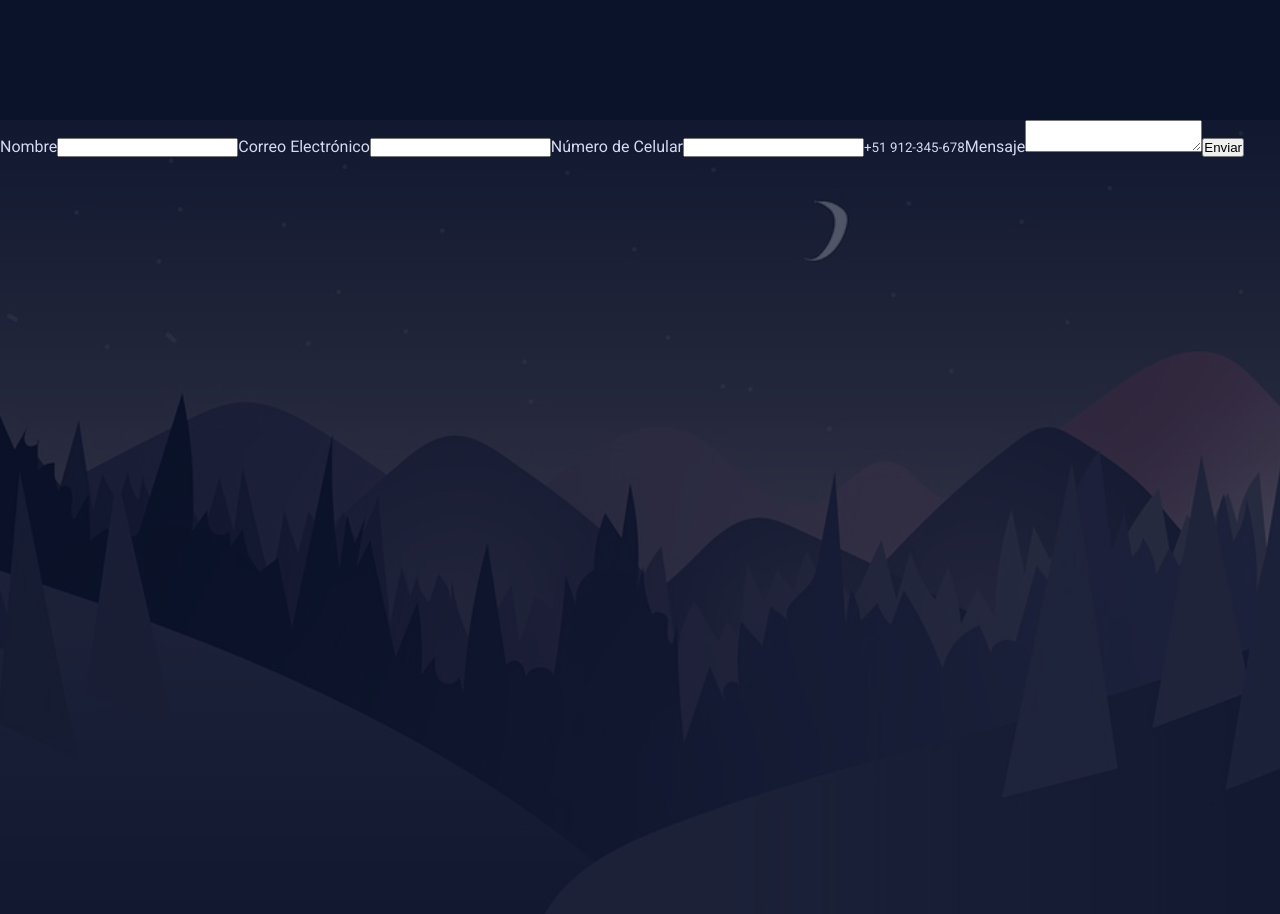
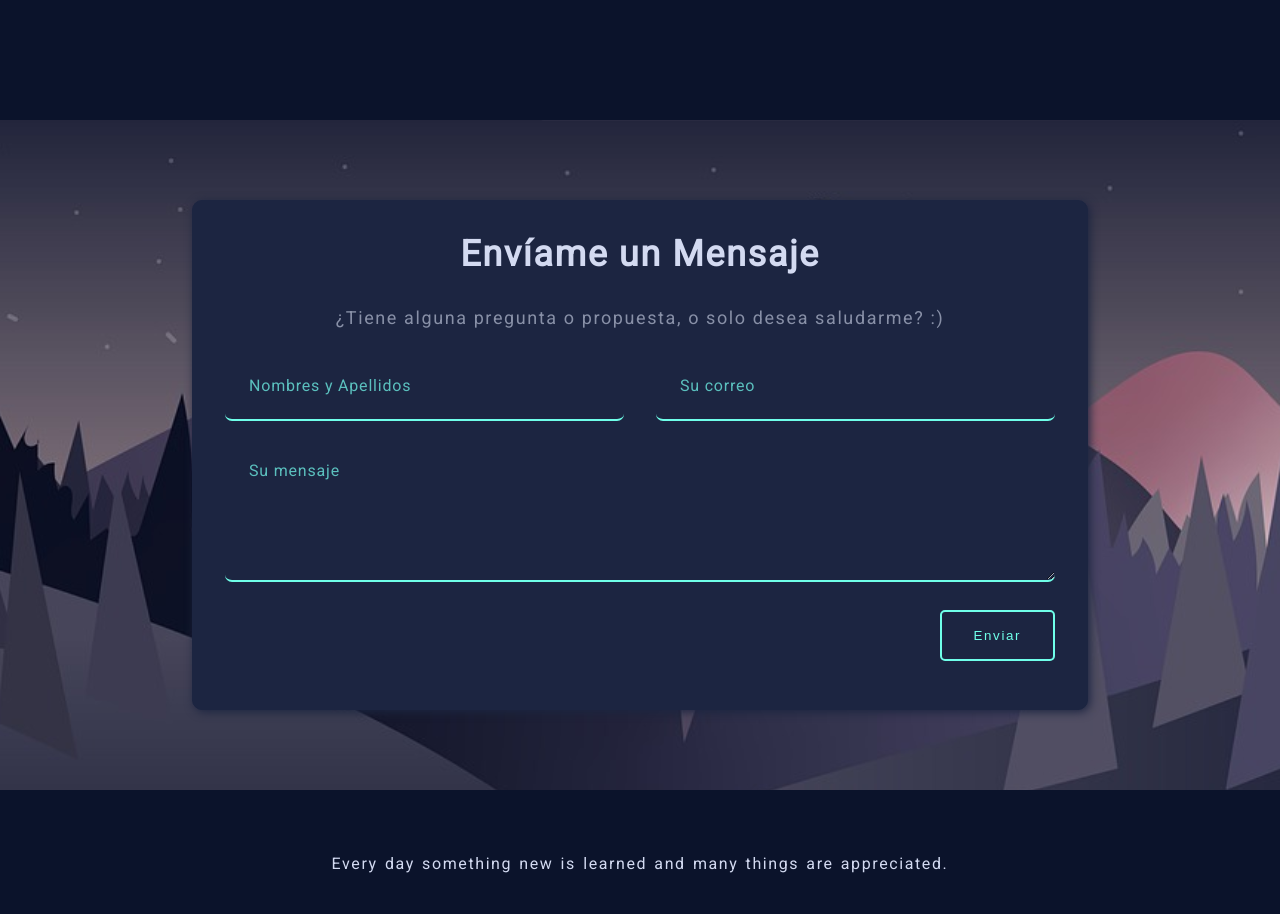
Before and after one commit to mayconyucra/portfolio, a React (Create React App) app: page / in a window 1280 px wide. Shown: the part 1480-2394 px from the top of the page. Built offline with nearby package versions, Linux system fonts and the light colour scheme.

Commit message:
Modificacion de estilos

```diff
--- a/src/Contact.jsx
+++ b/src/Contact.jsx
@@ -1,15 +1,125 @@
 import React, { useRef } from 'react'
 import emailjs from '@emailjs/browser'
-import styled from 'styled-components';
+import styled,{css} from 'styled-components';
 import GlobalColor from './components/GlobalColors';
 
+///  Contenedor de la seccion formulario///
 const ContainerSectionForm = styled.section`
     position: relative;
-    height: 100vh;
-    min-height: 100vh;
     color: ${GlobalColor.title};
+    padding: 5rem 0;
+`;
+///  Contenedor de la seccion formulario///
 
+///  Contenedor del formulario///
+const ContainerForm = styled.div`
+    max-width: 70vw;
+    margin: 0 auto;
+    padding: 2rem 1rem;
+    background-color: ${GlobalColor.secondary};
+    border: 1px solid ${GlobalColor.secondary};
+    box-shadow:2px 2px 10px ${GlobalColor.secondary};
+    border-radius: 10px;
 `;
+///  Contenedor del formulario///
+
+///  Texto SendME///
+const TextSendMe = styled.h1`
+    text-align: center;
+    font-size: 36px;
+    margin-bottom: 2rem;
+    letter-spacing: .1rem;
+`;
+///  Texto SendME///
+
+///  Texto Random///
+const SpanText = styled.span`
+    text-align: center;
+    font-size: 18px;
+    margin: 1rem 0;
+    color: ${GlobalColor.paragraph};
+    letter-spacing: .1rem;
+    display: block;
+`;
+///  Texto Random///
+
+///  Estilos del Formulario///
+const FromStyles = styled.form`
+    margin: 1rem 0;
+`;
+const ContainerNameEmail = styled.div`
+    width: 100%;
+    display: flex;
+    margin-top: 1rem;
+`;
+const ContainerName = styled.div`
+    width: 50%;
+    padding: 0 1rem;
+`;
+const ContainerEmail = styled.div`
+    width: 50%;
+    padding: 0 1rem;
+`;
+const ContainerMessage = styled.div`
+    width: 100%;
+    padding: 0 1rem;
+`;
+const InputStyle = css`
+    background-color:transparent;
+    width: 100%;
+    margin: .5rem 0;
+    border: none;
+    border-radius: 7px;
+    color: ${GlobalColor.title};
+    font-family: inherit;
+    font-size: initial;
+    letter-spacing: .05rem;
+    border-bottom: 2px solid ${GlobalColor.fifeth};
+    padding: 1.5rem;
+    &::placeholder{
+        color: ${GlobalColor.fourth};
+    }
+`;
+const Input = styled.input`
+    ${InputStyle};
+`;
+const Textarea = styled.textarea`
+    ${InputStyle};
+
+    &::-webkit-scrollbar{
+      width: 10px;
+      background-color: ${GlobalColor.primary};
+    }
+    &::-webkit-scrollbar-thumb{
+      background-color: ${GlobalColor.third};
+      border-radius: 10px;
+    }
+`;
+
+///Boton Enviar Formulario///
+const ContainerButtonSend = styled.div`
+    display: flex;
+    justify-content: end;
+    padding: 0 1rem;
+`;
+const ButtonSend = styled.input`
+    background-color: transparent;
+    margin-top: 1rem;
+    border: 2px solid ${GlobalColor.fifeth};
+    padding: 1rem 2rem;
+    border-radius: 5px;
+    color: ${GlobalColor.fifeth};
+    letter-spacing: .1rem;
+    transition: .5s;
+    cursor: pointer;
+    &:hover{
+        background-color: ${GlobalColor.fourth};
+        color: ${GlobalColor.primary};
+    }
+`;
+///Boton Enviar Formulario///
+
+///  Estilos del Formulario///
 const Contact = () => {
 
     ////// FORMULARIO - EMAILJS/////
@@ -33,24 +143,28 @@ const Contact = () => {
     ////// FORMULARIO - EMAILJS/////
 
     return (
-        <><ContainerSectionForm >
-            <form ref={form} onSubmit={sendEmail}id="contact">
-                <label>Nombre</label>
-                <input type="text" name="name" required />
+        <><ContainerSectionForm id="contact">
+            <ContainerForm>
+                <TextSendMe>Envíame un Mensaje</TextSendMe>
+                <SpanText>¿Tiene alguna pregunta o propuesta, o solo desea saludarme? :)</SpanText>
 
-                <label>Correo Electrónico</label>
-                <input type="email" name="email" required />
-
-                <label>Número de Celular</label>
-                <input type="tel" name="number"
-                    required />
-                <small>+51 912-345-678</small>
-
-                <label>Mensaje</label>
-                <textarea name="message" required />
-
-                <input type="submit" value="Enviar" />
-            </form>
+                <FromStyles ref={form} onSubmit={sendEmail} >
+                    <ContainerNameEmail>
+                        <ContainerName>
+                            <Input type="text" name="name" required placeholder="Nombres y Apellidos" />
+                        </ContainerName>
+                        <ContainerEmail>
+                            <Input type="email" name="email" required placeholder="Su correo" />
+                        </ContainerEmail>
+                    </ContainerNameEmail>
+                    <ContainerMessage>
+                        <Textarea rows="5" name="message" required placeholder="Su mensaje" />
+                    </ContainerMessage>
+                    <ContainerButtonSend>
+                        <ButtonSend type="submit" value="Enviar" />
+                    </ContainerButtonSend>
+                </FromStyles>
+            </ContainerForm>
         </ContainerSectionForm>
         </>
     )
--- a/src/Portada.jsx
+++ b/src/Portada.jsx
@@ -8,9 +8,7 @@ import GlobalColor from "./components/GlobalColors";
         display: flex;
         align-items: end;
         transition: 1s all;
-        @media screen and (max-width: 767px){
-            max-height: 100vh;
-        }
+        max-height: 100vh;
     `;
     //Estilos del Contenedor Principal
 
@@ -53,18 +51,18 @@ import GlobalColor from "./components/GlobalColors";
     ////Animaciones
     const Animation = keyframes`
         0%{
-            top: 120px;
             opacity: 0;
+            transform: translateY(120px);
         }
         100%{
-            top: 0;
             opacity: 1;
+            transform: translateY(0px);
         }
     `;
     const AnimationStyle = css`
         animation-name: ${Animation};
         animation-duration: 1s;
-        animation-timing-function: cubic-bezier(0.075, 0.82, 0.165, 2);
+        animation-timing-function: cubic-bezier(0.075, 0.82, 0.165, 1.1);
         animation-fill-mode: both;
         position: relative;
     `;
@@ -72,11 +70,12 @@ import GlobalColor from "./components/GlobalColors";
 
     ///Estilos del Titulo General
     const NameTitle = styled.span`
+        display: block;
         color: ${GlobalColor.fifeth};
         letter-spacing: .1rem;
         word-spacing: .3rem;
         padding: .5rem 2rem;
-        ${AnimationStyle};
+        //${AnimationStyle};
         animation-delay: .4s;
         @media screen and (max-width: 767px){
             font-size: 14px;
@@ -88,7 +87,7 @@ import GlobalColor from "./components/GlobalColors";
         font-size: 64px;
         letter-spacing: .3rem;
         padding: 1rem 2rem;
-        ${AnimationStyle};
+        //${AnimationStyle};
         animation-delay: .5s;
         @media screen and (max-width: 767px){
             font-size: 46px;
@@ -101,7 +100,7 @@ import GlobalColor from "./components/GlobalColors";
         letter-spacing: .2rem;
         padding: 0 2rem;
         font-style: italic;
-        ${AnimationStyle};
+        //${AnimationStyle};
         animation-delay: .6s;
         @media screen and (max-width: 767px){
             font-size: 18px;
@@ -115,7 +114,7 @@ import GlobalColor from "./components/GlobalColors";
         letter-spacing: .05rem;
         padding: 0 2rem;
         margin: 1rem 0;
-        ${AnimationStyle};
+       // ${AnimationStyle};
         animation-delay: .7s;
 
         @media screen and (max-width: 767px){
@@ -145,7 +144,7 @@ import GlobalColor from "./components/GlobalColors";
         text-decoration: none;
         color: ${GlobalColor.fifeth};
         border-radius: 10px;
-        transition: .3s all ease-in-out;
+        transition: .3s;
         animation-delay: 2s;
         animation-name: ${AnimationLink};
         animation-duration: .7s;
--- a/src/components/GlobalStyle.jsx
+++ b/src/components/GlobalStyle.jsx
@@ -7,9 +7,9 @@ import GlobalColor from "./GlobalColors";
     *{
         padding: 0;
         margin: 0;
+        box-sizing: border-box;
     }
     body{
-        position: relative;
         background: url(${Portada});
         background-position: center center;
         background-repeat: no-repeat;
@@ -19,11 +19,11 @@ import GlobalColor from "./GlobalColors";
         font-family: "Roboto","Calibre","Inter","San Francisco","SF Pro Text",-apple-system,system-ui,sans-serif;
         -webkit-font-smoothing: antialiased;
         -moz-osx-font-smoothing: grayscale;
-        box-sizing: border-box;
+
         &::before{
             content: "";
             width: 100%;
-            position: absolute;
+            position: fixed;
             height: 100%;
             background: #0b132bb5;
         }
```
